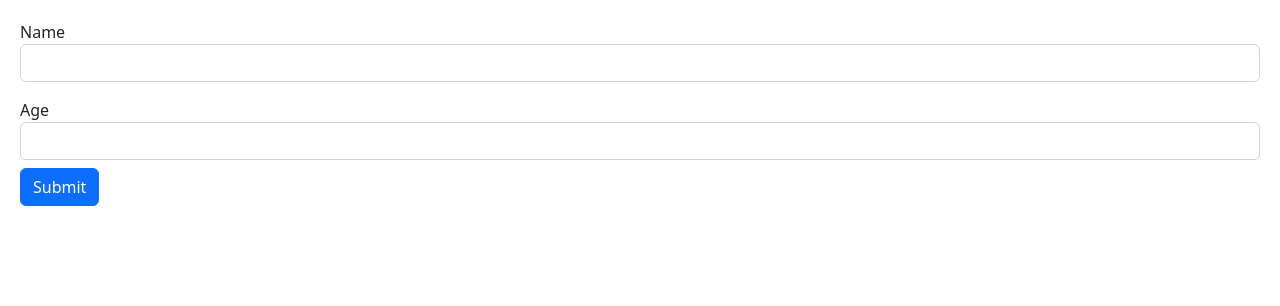
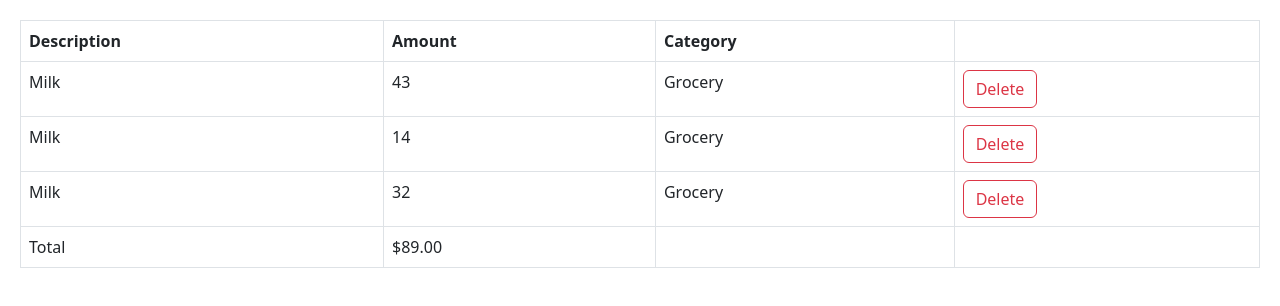
Before and after one commit to MdAbbas110/Learning-React, a React (Vite) app: page / in a window 1280 px wide. Shown: the top 306 px of the page. Built offline with nearby package versions, Linux system fonts and the light colour scheme.

Commit message:
Expense tracker project initial commit with table

```diff
--- a/package.json
+++ b/package.json
@@ -10,12 +10,15 @@
     "preview": "vite preview"
   },
   "dependencies": {
+    "@hookform/resolvers": "^2.9.11",
     "bootstrap": "^5.2.3",
     "immer": "^10.0.2",
     "react": "^18.2.0",
     "react-dom": "^18.2.0",
+    "react-hook-form": "^7.45.1",
     "react-icons": "^4.10.1",
-    "styled-components": "^6.0.4"
+    "styled-components": "^6.0.4",
+    "zod": "^3.20.6"
   },
   "devDependencies": {
     "@types/react": "^18.2.14",
--- a/src/App.tsx
+++ b/src/App.tsx
@@ -1,10 +1,34 @@
-// import { useState } from 'react';
-import Form from './components/Form';
+import { useState } from 'react';
+import ExpenseList from './expense-tracker/components/ExpenseList';
 
 function App() {
+  const [expenses, setExpenses] = useState([
+    {
+      id: 1,
+      description: 'Milk',
+      amount: 43,
+      category: 'Grocery',
+    },
+    {
+      id: 2,
+      description: 'Milk',
+      amount: 14,
+      category: 'Grocery',
+    },
+    {
+      id: 3,
+      description: 'Milk',
+      amount: 32,
+      category: 'Grocery',
+    },
+  ]);
+
   return (
     <div>
-      <Form />
+      <ExpenseList
+        expenses={expenses}
+        onDelete={(id) => setExpenses(expenses.filter((e) => e.id !== id))}
+      />
     </div>
   );
 }
--- a/src/components/Form.tsx
+++ b/src/components/Form.tsx
@@ -1,32 +1,53 @@
-import { FormEvent, useRef } from 'react';
+import { useForm } from 'react-hook-form';
+import { z } from 'zod';
+import {zodResolver} from '@hookform/resolvers/zod'
+
+const schema = z.object({
+  name: z.string().min(2),
+  age: z.number().min(18),
+});
+
+type FormData = z.infer<typeof schema>;
 
 const Form = () => {
-  const nameRef = useRef<HTMLInputElement>(null);
-  const ageRef = useRef<HTMLInputElement>(null);
-  const person = { name: '', age: 0 };
-
-  const handleSubmit = (event: FormEvent) => {
-    event.preventDefault();
-    if (nameRef.current != null) person.name = nameRef.current.value;
-    if (ageRef.current != null) person.age = parseInt(ageRef.current.value);
-    console.log(person);
-  };
+  const {
+    register,
+    handleSubmit,
+    formState: { errors, isValid },
+  } = useForm<FormData>(resolver: zodResolver(schema));
+  const onSubmit = (data: FeidlEvent) => console.log('hi');
 
   return (
-    <form onSubmit={handleSubmit}>
+    <form onSubmit={handleSubmit(onSubmit)}>
       <div className='mb-3'>
         <label htmlFor='name' className='label-form'>
           Name
         </label>
-        <input ref={nameRef} id='name' type='text' className='form-control' />
+        <input
+          {...register('name', { required: true, minLength: 3 })}
+          id='name'
+          type='text'
+          className='form-control'
+        />
+        {errors.name?.type === 'required' && (
+          <p className='text-danger'>The name Field is required</p>
+        )}
+        {errors.name?.type === 'minLength' && (
+          <p className='text-danger'>The name has to be more then Three Char</p>
+        )}
       </div>
       <div>
         <label htmlFor='age' className='label-form'>
           Age
         </label>
-        <input ref={ageRef} id='age' type='number' className='form-control' />
+        <input
+          {...register('age')}
+          id='age'
+          type='number'
+          className='form-control'
+        />
       </div>
-      <button className='btn btn-primary mt-2'>Submit</button>
+      <button disabled={!isValid} className='btn btn-primary mt-2'>Submit</button>
     </form>
   );
 };
--- /dev/null
+++ b/src/expense-tracker/components/ExpenseList.tsx
@@ -0,0 +1,60 @@
+interface Expense {
+  id: number;
+  description: string;
+  amount: number;
+  category: string;
+}
+
+interface Props {
+  expenses: Expense[];
+  onDelete: (id: number) => void;
+}
+
+const ExpenseList = ({ expenses, onDelete }: Props) => {
+  if (expenses.length === 0) return null;
+
+  return (
+    <table className='table table-bordered'>
+      <thead>
+        <tr>
+          <th>Description</th>
+          <th>Amount</th>
+          <th>Category</th>
+          <th></th>
+        </tr>
+      </thead>
+      <tbody>
+        {expenses.map((expense) => (
+          <tr key={expense.id}>
+            <td>{expense.description}</td>
+            <td>{expense.amount}</td>
+            <td>{expense.category}</td>
+            <td>
+              <button
+                className='btn btn-outline-danger'
+                onClick={() => onDelete(expense.id)}
+              >
+                Delete
+              </button>
+            </td>
+          </tr>
+        ))}
+      </tbody>
+      <tfoot>
+        <tr>
+          <td>Total</td>
+          <td>
+            $
+            {expenses
+              .reduce((acc, expense) => expense.amount + acc, 0)
+              .toFixed(2)}
+          </td>
+          <td></td>
+          <td></td>
+        </tr>
+      </tfoot>
+    </table>
+  );
+};
+
+export default ExpenseList;
```
Also changed, not shown: 1 other file (tests, documents, lock files or other folders).
